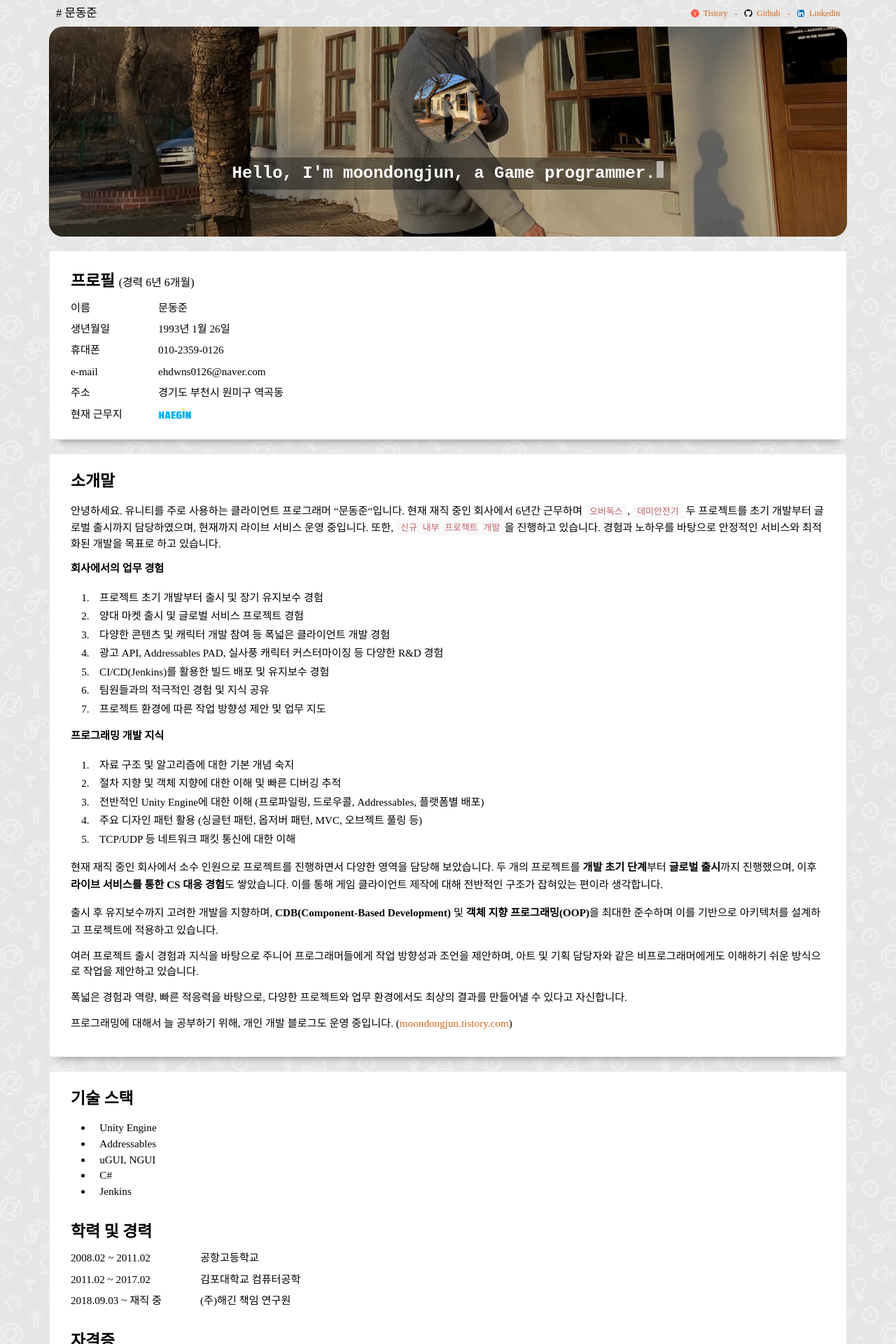
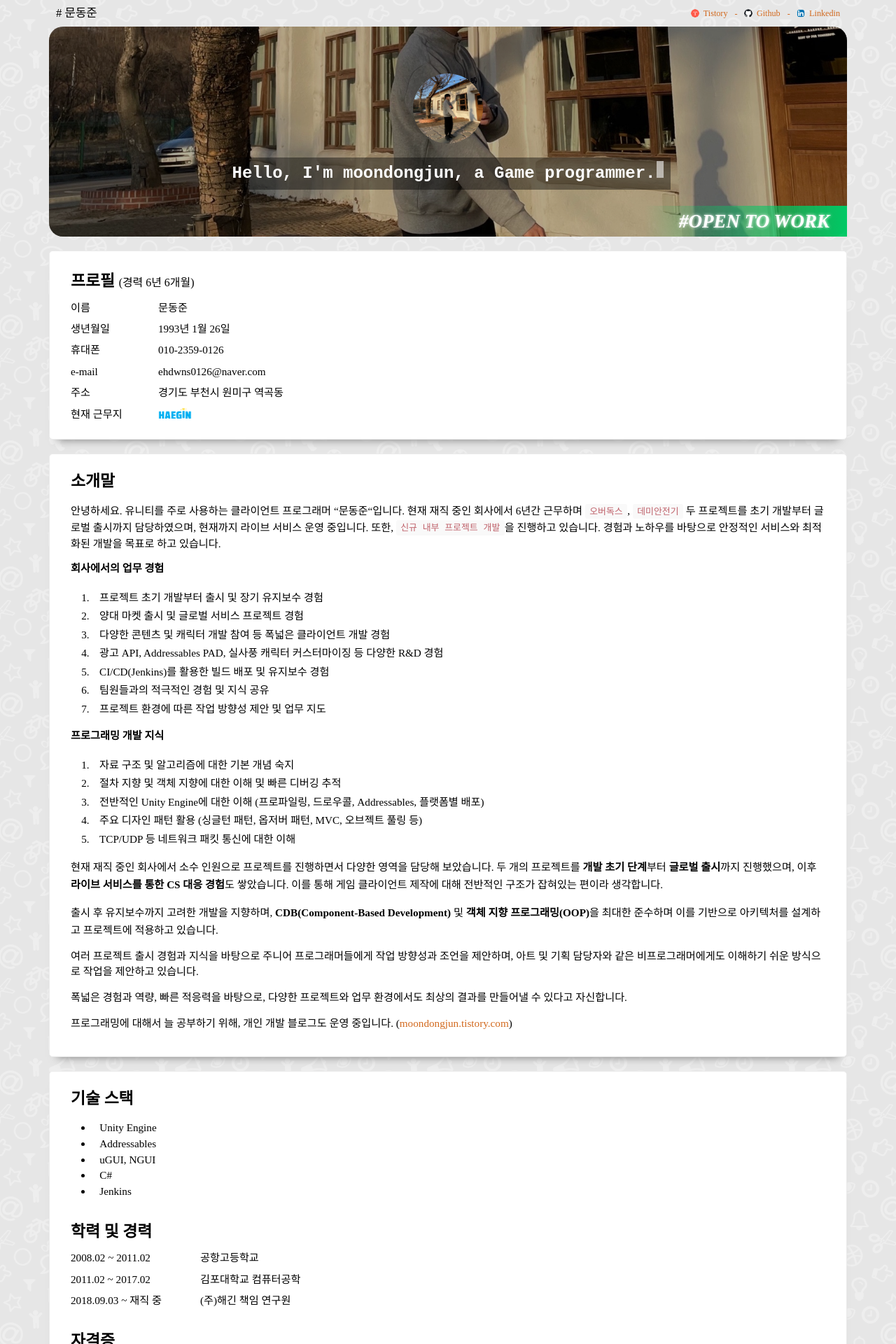
Before and after one commit to MDJ0126/Resume, a Jekyll site: the page built from index.html, in a window 1280 px wide. Shown: the top 1920 px of the page at 70% size. Built offline with Jekyll 4.4.1, drawn with Linux system fonts in a browser that asks for light colours; some web fonts are replaced; some of the changed text lies outside the part shown.

Commit message:
open to work 추가

```diff
--- a/_config.yml
+++ b/_config.yml
@@ -2,7 +2,7 @@
 encoding: utf-8
 title: 문동준
 baseurl: "/Resume"
-url: "https://mdj0126.github.io/"
+open_to_work: true
 
 # author settings
 author:
--- a/_layouts/base.html
+++ b/_layouts/base.html
@@ -16,7 +16,7 @@
                         </span>
                         <br />
                         <span>
-                            <a href="https://raw.githubusercontent.com/MDJ0126/Resume/refs/heads/main/LICENSE">"Goto LICENSE"</a>
+                            <a href="https://raw.githubusercontent.com/MDJ0126/Resume/refs/heads/main/LICENSE">LICENSE 확인하기</a>
                         </span>
                     </div>
                     <div>
--- a/_resume/title.html
+++ b/_resume/title.html
@@ -4,6 +4,9 @@
         <div class="content">
             <p><img class="thumbnail" src="{{ site.baseurl }}/assets/img/picture/title.jpg" /></p>
             <p class="name"><span id="typing-text">Hello, I'm {{ site.author.name_en }}, a Game programmer.</span><span class="cursor"></span></p>
+            {% if site.open_to_work %}
+            <div class="open-to-work"></div>
+            {% endif %}
         </div>
     </div>
 </div>
--- a/_sass/_title.scss
+++ b/_sass/_title.scss
@@ -91,5 +91,26 @@
                 opacity: 0;
             }
         }
+
+        .open-to-work {
+            position: absolute;
+            bottom: 0;
+            right: 0;
+            background: linear-gradient(to left, #00c965, transparent);
+            font-size: 1.5em;
+            font-weight: bold;
+            color: white;
+            text-shadow: 0 0 4px white;
+            font-style: italic;
+            padding: 2px 25px 2px 50px;
+
+            @media (max-width: $mobile-width) {
+                font-size: 1.2em;
+            }
+        }
+
+        .open-to-work::before {
+            content: "#OPEN TO WORK";
+        }
     }
 }
```
